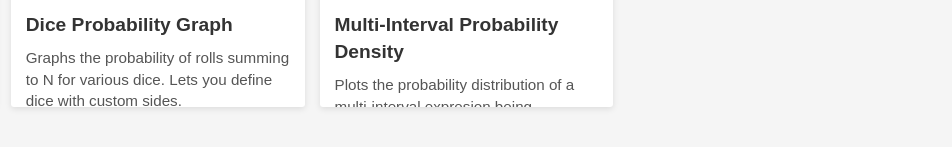
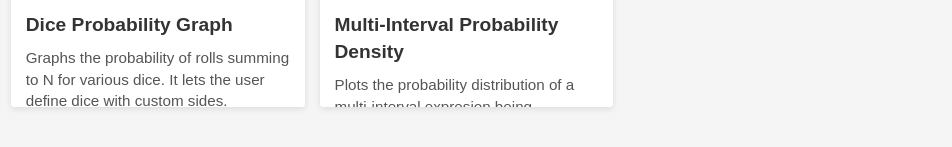
Before and after one commit to Incrementy/Site, a plain HTML site: page index.html in a window 1280 px wide. Shown: the part 547-694 px from the top of the page, 328-1280 px from the left. Drawn offline with Linux system fonts and the light colour scheme.

Commit message:
Update index.html

```diff
--- a/index.html
+++ b/index.html
@@ -29,7 +29,7 @@
         </div>
         <div class="card-info">
           <h2>Dice Probability Graph</h2>
-          <p>Graphs the probability of rolls summing to N for various dice. Lets you define dice with custom sides. </p>
+          <p>Graphs the probability of rolls summing to N for various dice. It lets the user define dice with custom sides. </p>
         </div>
       </a>
       <a href="https://ledr225.github.io/MultiInterval/" class="card">
```
